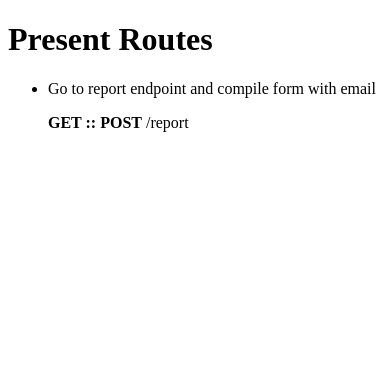
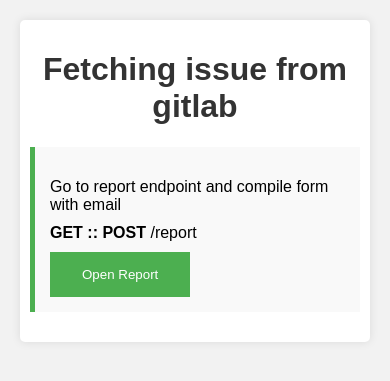
Before and after one commit to AlbertoBarrago/gitlab_fetch_issue, a Flask app: page / in a window 390 px wide. Shown: the top 381 px of the page. Run offline with Flask 3, Linux system fonts and the light colour scheme; parts of the project's set-up code (start-up, migrations or seed data) failed here and were passed over.

Commit message:
Added some style

```diff
--- a/app.py
+++ b/app.py
@@ -24,7 +24,7 @@
         try:
             validate_email(receiver_email)
         except EmailNotValidError as e:
-            return render_template('report.html', error=True)
+            return render_template('report.html', error=True, exception=e)
 
         # Fetch project issues (replace with actual function)
         project_list = create_issue_list()
--- a/service/prepare_and_send_issues.py
+++ b/service/prepare_and_send_issues.py
@@ -44,9 +44,8 @@
 
 
 def send_email_with_project_issues(receiver_email):
-    while not validate_email(receiver_email):
-        print("Invalid email! \n😜Dont' be like 👋nis \nPlease try again.")
-        receiver_email = input("Please enter the receiver's email: ")
+    if not validate_email(receiver_email):
+        return 'Invalid email format: {0}'.format(receiver_email)
 
     send_email_with_attachment(email_smtp,
                                email_port,
--- /dev/null
+++ b/static/css/routes.css
@@ -0,0 +1,61 @@
+body {
+    font-family: Arial, sans-serif;
+    background-color: #f2f2f2;
+    margin: 0;
+    padding: 20px;
+}
+
+.container {
+    max-width: 800px;
+    margin: 0 auto;
+    background-color: #fff;
+    padding: 20px;
+    border-radius: 5px;
+    box-shadow: 0 0 10px rgba(0, 0, 0, 0.1);
+}
+
+h1 {
+    color: #333;
+    text-align: center;
+}
+
+.route-list {
+    list-style-type: none;
+    padding: 0;
+}
+
+.route-list li {
+    margin-bottom: 20px;
+    padding: 15px;
+    background-color: #f9f9f9;
+    border-left: 5px solid #4CAF50;
+}
+
+.route-list li p {
+    margin-bottom: 10px;
+}
+
+.route-list li strong {
+    font-weight: bold;
+}
+
+button {
+    margin-top: 10px;
+    background-color: #4CAF50;
+    border: none;
+    color: white;
+    padding: 15px 32px;
+    text-align: center;
+    text-decoration: none;
+    display: inline-block;
+}
+button:hover {
+    background-color: #45a049;
+    cursor: pointer;
+}
+
+@media (max-width: 600px) {
+    .container {
+        padding: 10px;
+    }
+}
--- a/templates/routes.html
+++ b/templates/routes.html
@@ -1,16 +1,24 @@
 <!DOCTYPE html>
 <html lang="en">
 <head>
-    <title>Routes</title>
+    <title>Instructions</title>
+    <link rel="stylesheet" href="{{ url_for('static', filename='css/routes.css') }}">
 </head>
 <body>
-    <h1>Present Routes</h1>
-   <ul>
-       <li>
-           <p>Go to report endpoint and compile form with email</p>
-           <strong>GET :: POST</strong> /report
-       </li>
-   </ul>
-
+    <div class="container">
+        <h1>Fetching issue from gitlab</h1>
+        <ul class="route-list">
+           <li>
+               <p>Go to report endpoint and compile form with email</p>
+               <strong>GET :: POST</strong> /report <br>
+               <button id="goToReport">Open Report</button>
+           </li>
+       </ul>
+    </div>
+<script>
+        document.getElementById('goToReport').addEventListener('click', function () {
+            window.location.href = '/report';
+        });
+    </script>
 </body>
 </html>
```
Also changed, not shown: static/css/report.css (added, +63 -0 lines), static/css/report_sent.css (added, +57 -0 lines), templates/report.html (+10 -1 lines), templates/report_sent.html (+11 -2 lines).
